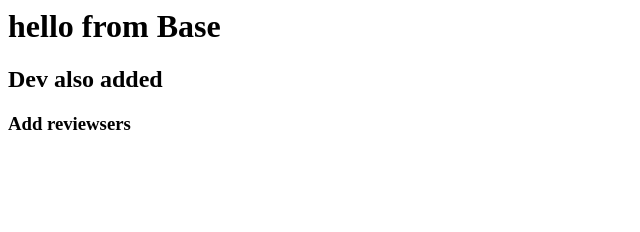
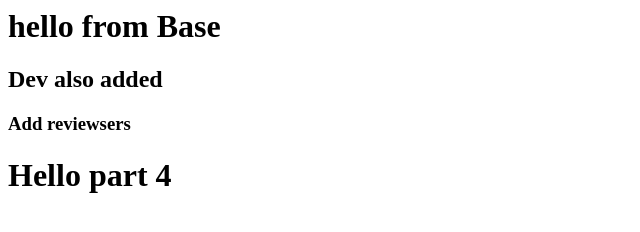
Before and after one commit to kirubak492/GithubPractice, a plain HTML site: page index.html in a window 1280 px wide. Shown: the whole page, without its empty margins (0-640 px from the left). Drawn offline with Linux system fonts and the light colour scheme.

Commit message:
new line added

```diff
--- a/index.html
+++ b/index.html
@@ -1,3 +1,4 @@
 <h1>hello from Base</h1>
 <h2>Dev also added</h2>
 <h3>Add reviewsers</h3>
+<h1>Hello part 4</h1>
```
